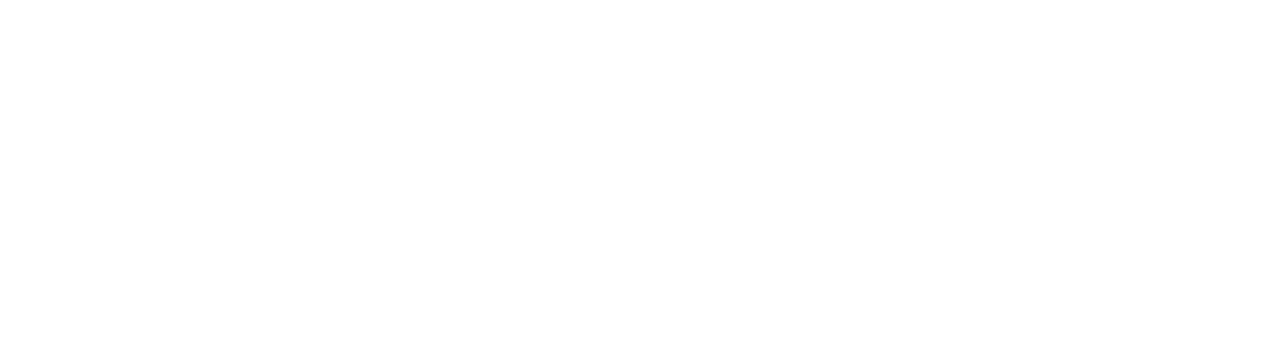
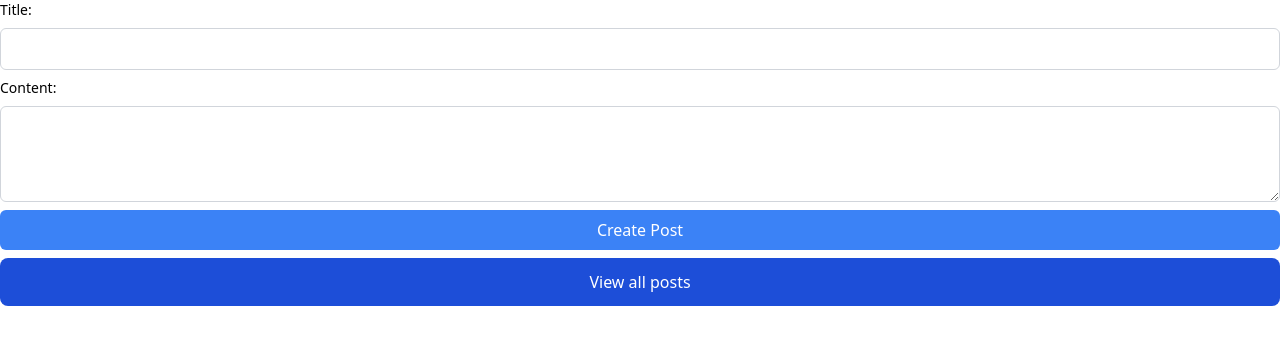
Before and after one commit to Abhinav412/Blog-Platform, a React (Create React App) app in the folder Project/blog/: page /createpost in a window 1280 px wide. Before the commit this address had no page. Shown: the top 344 px of the page. Built offline with nearby package versions, Linux system fonts and the light colour scheme.

Commit message:
renderallposts

```diff
--- a/Project/blog/src/Allposts.jsx
+++ b/Project/blog/src/Allposts.jsx
@@ -1,8 +1,5 @@
-
 import React, { useState, useEffect } from 'react';
 import axios from 'axios';
-
-
 
 const AllPosts = () => {
   const [posts, setPosts] = useState([]);
@@ -10,25 +7,26 @@ const AllPosts = () => {
   useEffect(() => {
     const fetchPosts = async () => {
       try {
-        const response = await axios.get('http://localhost:8080/api/posts/all');
+        const response = await axios.get('http://localhost:8080/api/posts');
         setPosts(response.data);
       } catch (error) {
         console.error('Error fetching posts:', error);
+        // Handle errors appropriately (e.g., display error message to user)
       }
     };
 
     fetchPosts();
-  }, []);
+  }, []); // Run effect only once on component mount
 
   return (
-    <div className="max-w-md mx-auto p-4">
-      <h2>All Posts</h2>
+    <div className="container mx-auto max-w-lg">
+      <h1 className="text-2xl font-bold mb-4">All Posts</h1>
       {posts.length > 0 ? (
         <ul>
           {posts.map((post) => (
-            <li key={post.ID} className="mb-4">
-              <h3>{post.Title}</h3>
-              <p>{post.Content}</p>
+            <li key={post.ID} className="border border-gray-300 p-3 mb-2">
+              <h3>{post.title}</h3>
+              <p>{post.content}</p>
             </li>
           ))}
         </ul>
@@ -39,5 +37,4 @@ const AllPosts = () => {
   );
 };
 
-
-export default AllPosts
+export default AllPosts;
--- a/Project/blog/src/App.js
+++ b/Project/blog/src/App.js
@@ -2,6 +2,9 @@ import React from "react";
 import { BrowserRouter, Route, Routes } from "react-router-dom";
 import Welcome from "./welcome";
 import Home from "./home";
+import CreatePostForm from "./CreatePost";
+import AllPosts from "./Allposts";
+
 
 function App() {
   return (
@@ -9,6 +12,9 @@ function App() {
       <Routes>
         <Route path="/" element={<Welcome/>}/>
         <Route path="/home" element={<Home/>}/>
+        <Route path="/createpost" element={<CreatePostForm/>}/>
+        <Route path="/allposts" element={<AllPosts />} />
+
       </Routes>
     </BrowserRouter>
   );
--- a/Project/blog/src/CreatePost.jsx
+++ b/Project/blog/src/CreatePost.jsx
@@ -56,6 +56,13 @@ const CreatePostForm = () => {
       <button type="submit" className="bg-blue-500 hover:bg-blue-700 text-white font-medium py-2 px-4 rounded-md focus:outline-none focus:ring-2 focus:ring-offset-2 focus:ring-blue-700">
         Create Post
       </button>
+
+      <a
+              href="/allposts"
+              class="inline-flex justify-center items-center py-3 px-5 text-base font-medium text-center text-white rounded-lg bg-blue-700 hover:bg-blue-800 focus:ring-4 focus:ring-blue-300 dark:focus:ring-blue-900"
+            >
+              View all posts
+            </a>
     </form>
   );
 };
--- a/Project/blog/src/welcome.jsx
+++ b/Project/blog/src/welcome.jsx
@@ -10,7 +10,7 @@ const Welcome = () =>  {
           <br/>
           <div class="flex flex-col space-y-4 sm:flex-row sm:justify-center sm:space-y-0 sm:space-x-4">
             <a
-              href="/home"
+              href="/createpost"
               class="inline-flex justify-center items-center py-3 px-5 text-base font-medium text-center text-white rounded-lg bg-blue-700 hover:bg-blue-800 focus:ring-4 focus:ring-blue-300 dark:focus:ring-blue-900"
             >
               Get Started
```
Also changed, not shown: 1 other file (tests, documents, lock files or other folders).
